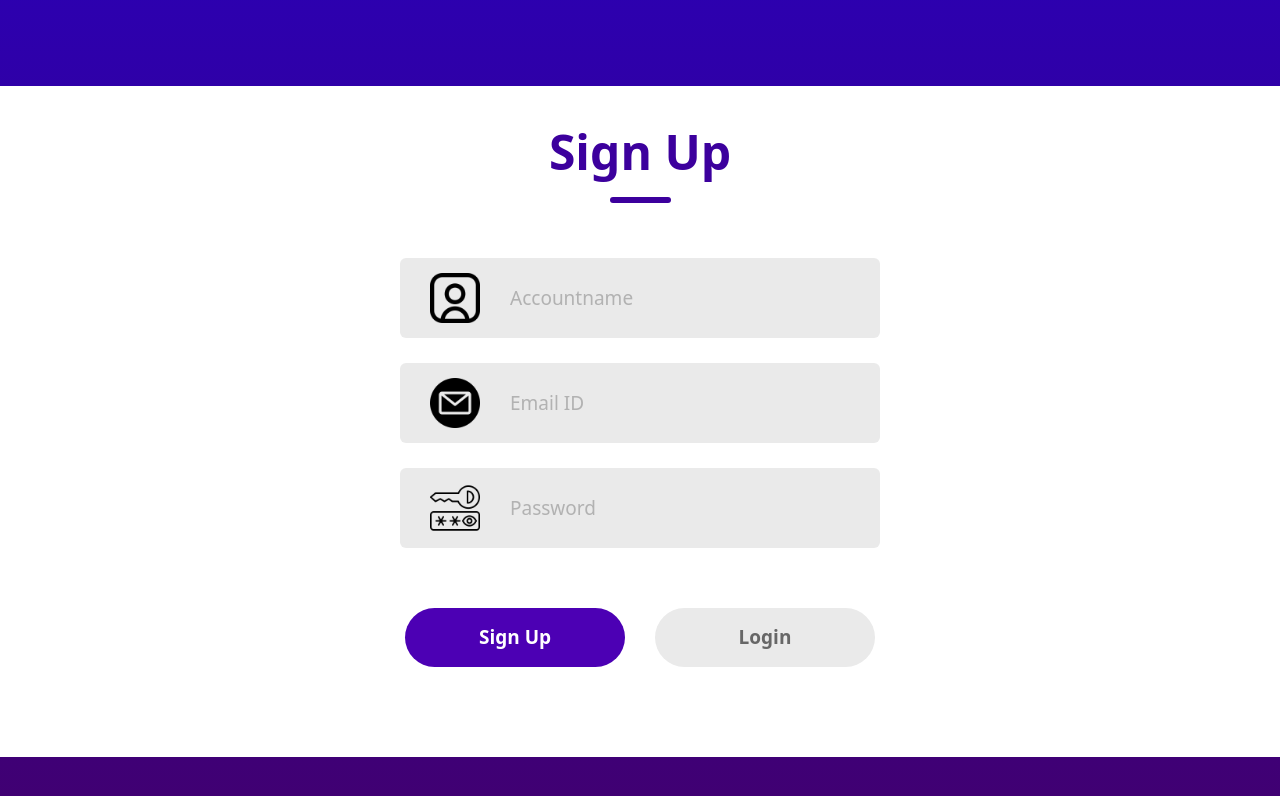
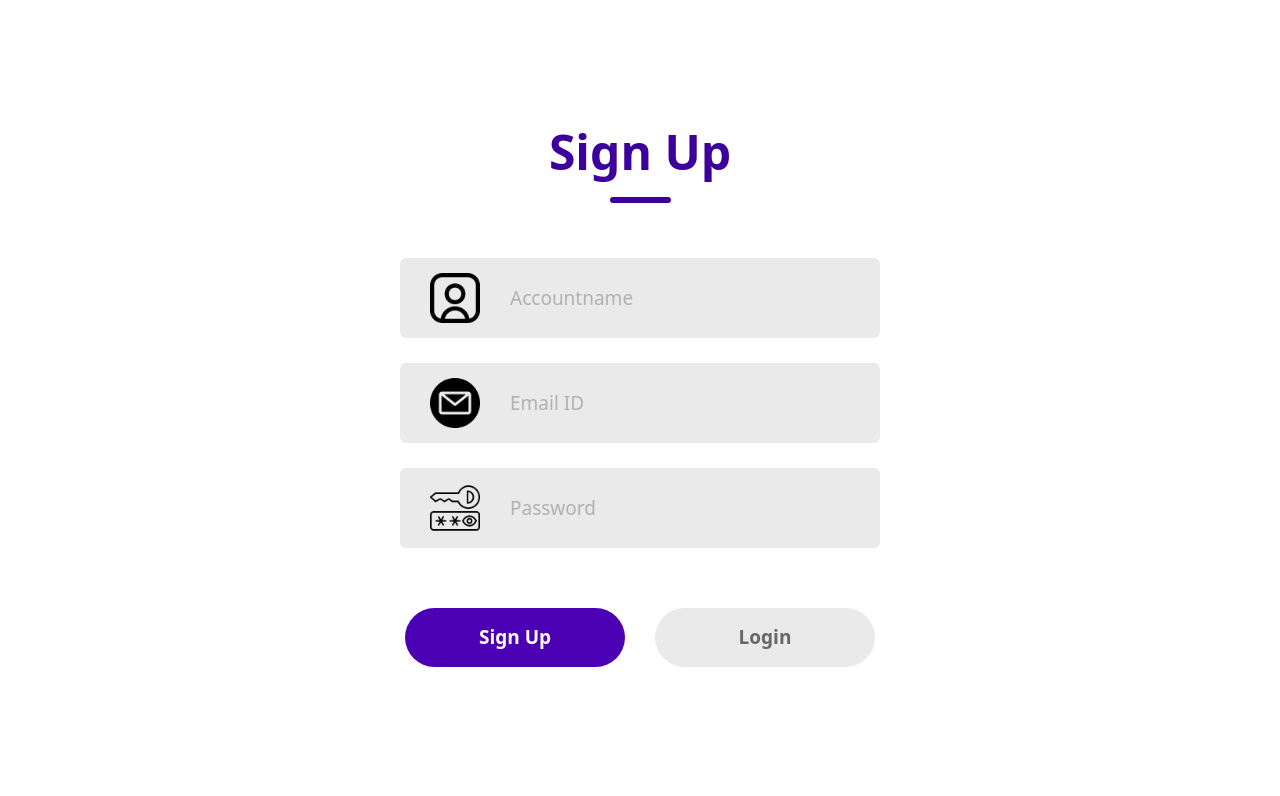
Before and after one commit to hyans524/CSCI3100, a React (Vite) app in the folder frontend/: page /LoginSignup in a window 1280 px wide. Shown: the part 114-910 px from the top of the page. After the commit the page ends 871 px from the top, so only its background shows below. Built offline with nearby package versions, Linux system fonts and the light colour scheme.

Commit message:
Some bugs

```diff
--- a/frontend/components/LoginSignup/LoginSignup.css
+++ b/frontend/components/LoginSignup/LoginSignup.css
@@ -1,7 +1,3 @@
-body{
-    height: 100vh;
-    background: linear-gradient(#2A00B7, #42006C);
-}
 .container{
     display: flex;
     flex-direction: column;
--- a/frontend/src/App.jsx
+++ b/frontend/src/App.jsx
@@ -22,7 +22,6 @@ const App = () => {
             <Route path="/AIrecommendation" element={<AIrec />} />
             <Route path="/browse" element={<Browse />} />
             <Route path="/mytrip" element={<MyTrip />} />
-
             <Route path="/profile" element={<Profile />} />
             <Route path="/trip/:id" element={<TripDetail />} />
             <Route path="/mytrip/:id" element={<MyTripDetail />} />
```
